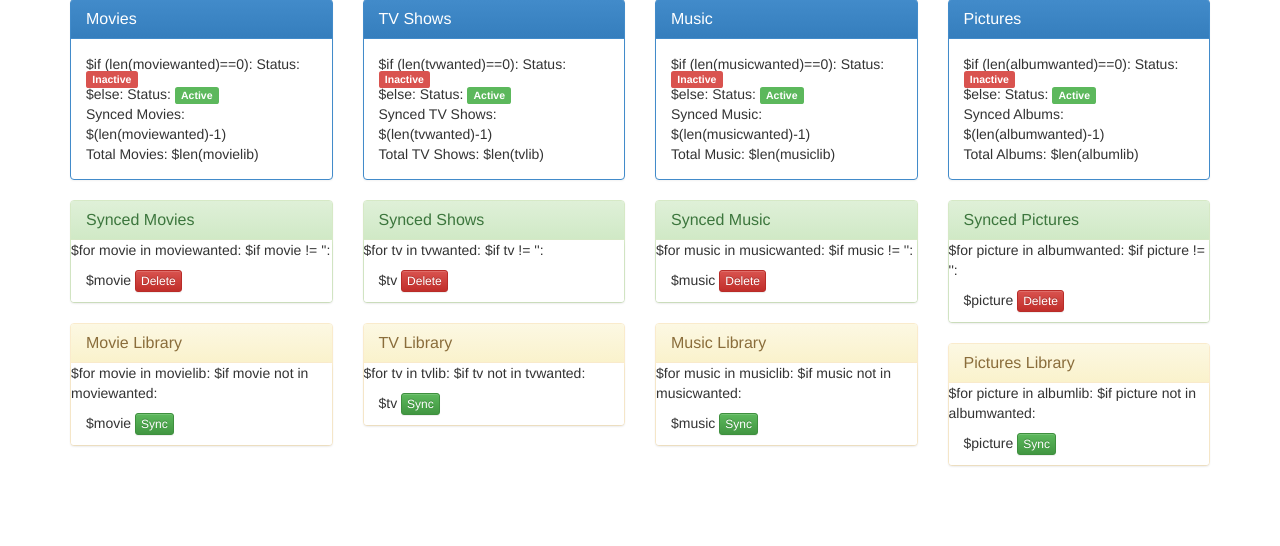
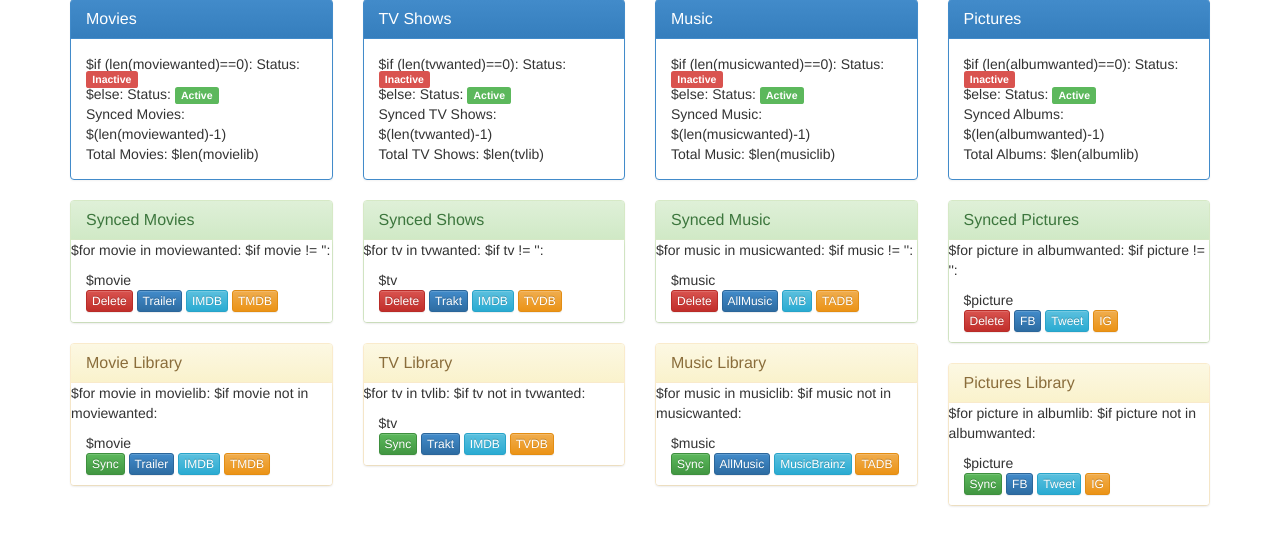
Before and after one commit to ilyaz/PlexDownloader, a Python web app: template templates/index.html in a window 1280 px wide. Shown: the part 91-637 px from the top of the page. Run offline with Jinja, Linux system fonts and the light colour scheme; the template is opened without the code that fills it, so the values that code supplies are empty; some libraries are stand-ins or nearby versions.

Commit message:
Add Trailer, IMDB, Trakt, ETC Buttons To WebUI

```diff
--- a/templates/index.html
+++ b/templates/index.html
@@ -89,7 +89,7 @@
           <ul class="list-group">
             $for movie in moviewanted:
                 $if movie != '':
-                    <li class="list-group-item">$movie <a class="btn btn-danger btn-xs" href="/delete?type=movie&content=$movie" role="button">Delete</a></span></li>
+                    <li class="list-group-item">$movie <BR /> <a class="btn btn-danger btn-xs" href="/delete?type=movie&content=$movie" role="button">Delete</a>  <a class="btn btn-primary btn-xs" href="http://www.traileraddict.com/search/$movie" role="button">Trailer</a>  <a class="btn btn-info btn-xs" href="http://www.imdb.com/find?ref_=nv_sr_fn&q=$movie&s=all" role="button">IMDB</a>  <a class="btn btn-warning btn-xs" href="https://www.themoviedb.org/search?query=$movie" role="button">TMDB</a></span></li>
 
           </ul>
           </div>
@@ -101,7 +101,7 @@
           <ul class="list-group">
             $for movie in movielib:
                 $if movie not in moviewanted:
-                    <li class="list-group-item">$movie <a class="btn btn-success btn-xs" href="/sync?type=movie&content=$movie" role="button">Sync</a></span></li>
+                    <li class="list-group-item">$movie <BR /> <a class="btn btn-success btn-xs" href="/sync?type=movie&content=$movie" role="button">Sync</a>  <a class="btn btn-primary btn-xs" href="http://www.traileraddict.com/search/$movie" role="button">Trailer</a>  <a class="btn btn-info btn-xs" href="http://www.imdb.com/find?ref_=nv_sr_fn&q=$movie&s=all" role="button">IMDB</a>  <a class="btn btn-warning btn-xs" href="https://www.themoviedb.org/search?query=$movie" role="button">TMDB</a></span></li>
 
           </ul>
           </div>
@@ -127,7 +127,7 @@
           <ul class="list-group">
             $for tv in tvwanted:
                 $if tv != '':
-                    <li class="list-group-item">$tv <a class="btn btn-danger btn-xs" href="/delete?type=tvshow&content=$tv" role="button">Delete</a></span></li>
+                    <li class="list-group-item">$tv <BR /> <a class="btn btn-danger btn-xs" href="/delete?type=tvshow&content=$tv" role="button">Delete</a>  <a class="btn btn-primary btn-xs" href="http://trakt.tv/search?utf8=%E2%9C%93&query=$tv" role="button">Trakt</a>  <a class="btn btn-info btn-xs" href="http://www.imdb.com/find?ref_=nv_sr_fn&q=$tv&s=all" role="button">IMDB</a>  <a class="btn btn-warning btn-xs" href="http://thetvdb.com/?string=$tv&searchseriesid=&tab=listseries&function=Search" role="button">TVDB</a></span></li>
 
           </ul>
           </div>
@@ -139,7 +139,7 @@
           <ul class="list-group">
             $for tv in tvlib:
                 $if tv not in tvwanted:
-                    <li class="list-group-item">$tv <a class="btn btn-success btn-xs" href="/sync?type=tvshow&content=$tv" role="button">Sync</a></span></li>
+                    <li class="list-group-item">$tv <BR /> <a class="btn btn-success btn-xs" href="/sync?type=tvshow&content=$tv" role="button">Sync</a>  <a class="btn btn-primary btn-xs" href="http://trakt.tv/search?utf8=%E2%9C%93&query=$tv" role="button">Trakt</a>  <a class="btn btn-info btn-xs" href="http://www.imdb.com/find?ref_=nv_sr_fn&q=$tv&s=all" role="button">IMDB</a>  <a class="btn btn-warning btn-xs" href="http://thetvdb.com/?string=$tv&searchseriesid=&tab=listseries&function=Search" role="button">TVDB</a></span></li>
 
           </ul>
           </div>
@@ -165,7 +165,7 @@
           <ul class="list-group">
             $for music in musicwanted:
                 $if music != '':
-                    <li class="list-group-item">$music <a class="btn btn-danger btn-xs" href="/delete?type=music&content=$music" role="button">Delete</a></span></li>
+                    <li class="list-group-item">$music <BR /> <a class="btn btn-danger btn-xs" href="/delete?type=music&content=$music" role="button">Delete</a>  <a class="btn btn-primary btn-xs" href="http://www.allmusic.com/search/all/$music" role="button">AllMusic</a>  <a class="btn btn-info btn-xs" href="http://musicbrainz.org/search?query=$music&type=artist&method=indexed" role="button">MB</a>  <a class="btn btn-warning btn-xs" href="http://www.theaudiodb.com" role="button">TADB</a></span></li>
 
           </ul>
           </div>
@@ -177,7 +177,7 @@
           <ul class="list-group">
             $for music in musiclib:
                 $if music not in musicwanted:
-                    <li class="list-group-item">$music <a class="btn btn-success btn-xs" href="/sync?type=music&content=$music" role="button">Sync</a></span></li>
+                    <li class="list-group-item">$music <BR /> <a class="btn btn-success btn-xs" href="/sync?type=music&content=$music" role="button">Sync</a>  <a class="btn btn-primary btn-xs" href="http://www.allmusic.com/search/all/$music" role="button">AllMusic</a>  <a class="btn btn-info btn-xs" href="http://musicbrainz.org/search?query=$music&type=artist&method=indexed" role="button">MusicBrainz</a>  <a class="btn btn-warning btn-xs" href="http://www.theaudiodb.com" role="button">TADB</a></span></li>
 
           </ul>
           </div>
@@ -203,7 +203,7 @@
           <ul class="list-group">
             $for picture in albumwanted:
                 $if picture != '':
-                    <li class="list-group-item">$picture <a class="btn btn-danger btn-xs" href="/delete?type=picture&content=$picture" role="button">Delete</a></span></li>
+                    <li class="list-group-item">$picture <BR /> <a class="btn btn-danger btn-xs" href="/delete?type=picture&content=$picture" role="button">Delete</a>  <a class="btn btn-primary btn-xs" href="http://www.facebook.com" role="button">FB</a>  <a class="btn btn-info btn-xs" href="http://twitter.com" role="button">Tweet</a>  <a class="btn btn-warning btn-xs" href="http://www.instagram.com" role="button">IG</a></span></li>
 
           </ul>
           </div>
@@ -215,7 +215,7 @@
           <ul class="list-group">
             $for picture in albumlib:
                 $if picture not in albumwanted:
-                    <li class="list-group-item">$picture <a class="btn btn-success btn-xs" href="/sync?type=picture&content=$picture" role="button">Sync</a></span></li>
+                    <li class="list-group-item">$picture <BR /> <a class="btn btn-success btn-xs" href="/sync?type=picture&content=$picture" role="button">Sync</a>  <a class="btn btn-primary btn-xs" href="http://www.facebook.com" role="button">FB</a>  <a class="btn btn-info btn-xs" href="http://twitter.com" role="button">Tweet</a>  <a class="btn btn-warning btn-xs" href="http://www.instagram.com" role="button">IG</a></span></li>
 
           </ul>
           </div>
```
